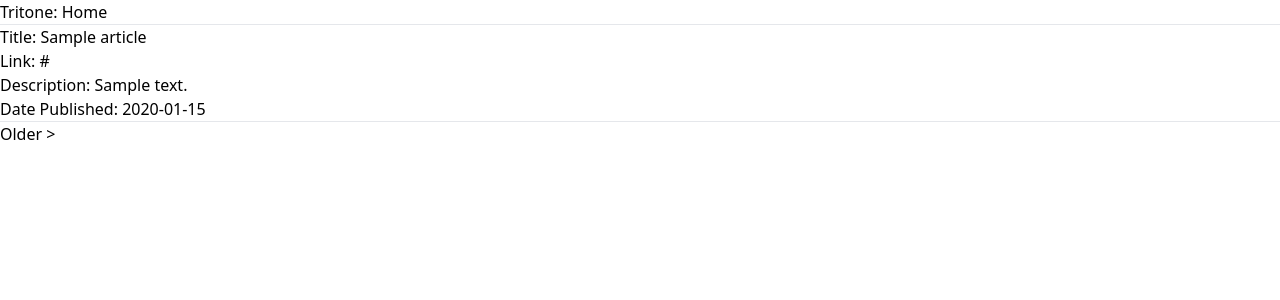
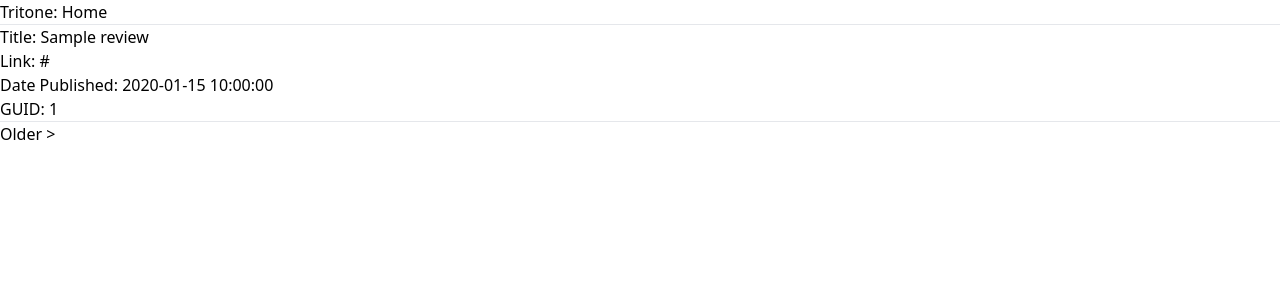
Before and after one commit to rryantran/tritone, a Flask app: template app/templates/index.html in a window 1280 px wide. Shown: the top 300 px of the page. Run offline with Flask 3, Linux system fonts and the light colour scheme; tables that the repository leaves empty hold one stand-in row (values such as "Sample post"); the template is opened without the code that fills it: values that come from a table or form of the project are taken from there, most other values are stand-ins (such as "Sample title", 1, 10 or a date in 2020); style sheets or scripts are compiled from the project's sources.

Commit message:
edit index template

```diff
--- a/app/templates/index.html
+++ b/app/templates/index.html
@@ -1,11 +1,11 @@
 {% extends "base.html" %}
 
 {% block content %}
-{% for article in articles %}
-  <p>Title: {{ article.title }}</p>
-  <p>Link: <a href="{{ article.link }}">{{ article.link }}</a></p>
-  <p>Description: {{ article.desc }}</p>
-  <p>Date Published: {{ article.pubdate }}</p>
+{% for review in reviews %}
+  <p>Title: {{ review.title }}</p>
+  <p>Link: <a href="{{ review.link }}">{{ review.link }}</a></p>
+  <p>Date Published: {{ review.pubdate }}</p>
+  <p>GUID: {{ review.guid }}</p>
   <hr />
 {% endfor %}
 
```
